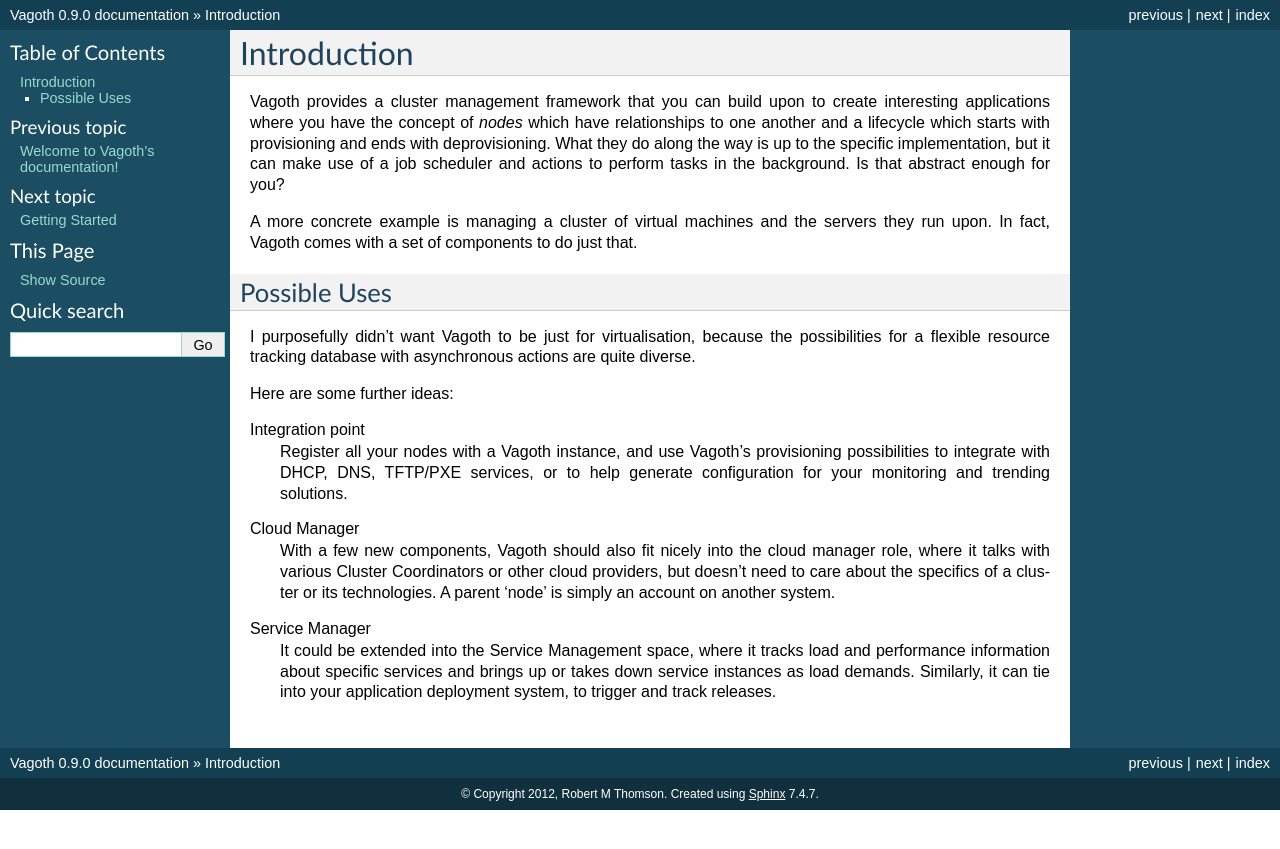
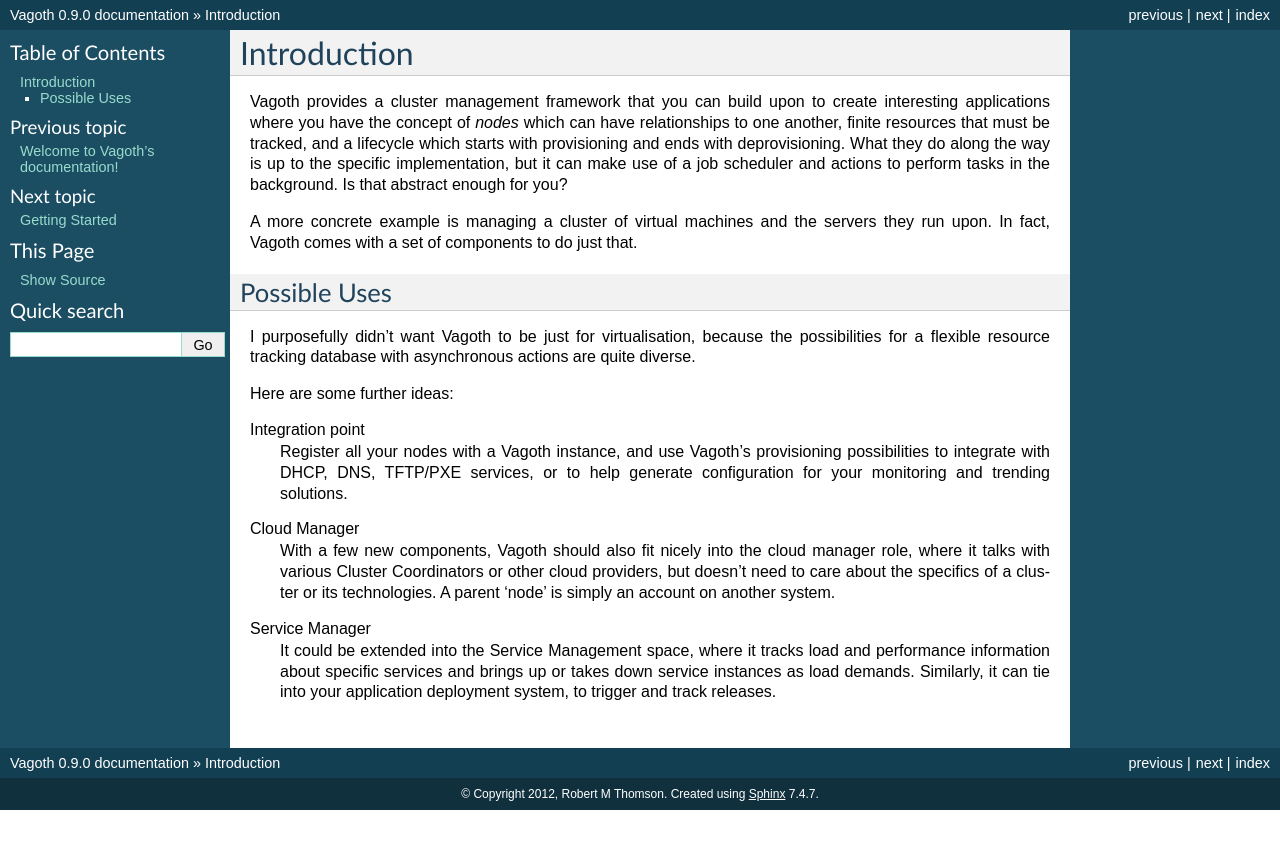
Before and after one commit to sippeproject/vagoth, a Sphinx documentation site: the page built from doc/introduction.rst, in a window 1280 px wide. Shown: the top 849 px of the page. Built offline with Sphinx 7.4.7, drawn with Linux system fonts in a browser that asks for light colours.

```diff
--- a/doc/design.rst
+++ b/doc/design.rst
@@ -19,7 +19,7 @@ virtual machines and containers.  The next layer around the core is therefore
 the virtualisation layer, which consists of several components:
 
 * VirtualMachine and Hypervisor classes
-* A pluggable driver to communicate with different hypervisors
+* Pluggable drivers to communicate with different hypervisors
 * A pluggable Allocator, to help decide on the best hypervisor/server for a VM.
 * A pluggable Monitor, which will poll the state of the cluster and update
   the registry with the latest information about the cluster.
--- a/doc/introduction.rst
+++ b/doc/introduction.rst
@@ -2,11 +2,12 @@ Introduction
 ============
 
 Vagoth provides a cluster management framework that you can build upon to
-create interesting applications where you have the concept of `nodes` which
-have relationships to one another and a lifecycle which starts with
-provisioning and ends with deprovisioning.  What they do along the way is up to
-the specific implementation, but it can make use of a job scheduler and actions
-to perform tasks in the background.  Is that abstract enough for you?
+create interesting applications where you have the concept of `nodes` which can
+have relationships to one another, finite resources that must be tracked, and a
+lifecycle which starts with provisioning and ends with deprovisioning.  What
+they do along the way is up to the specific implementation, but it can make use
+of a job scheduler and actions to perform tasks in the background.  Is that
+abstract enough for you?
 
 A more concrete example is managing a cluster of virtual machines and the
 servers they run upon.  In fact, Vagoth comes with a set of components to do
```
Also changed, not shown: README.md (added, +120 -0 lines).
